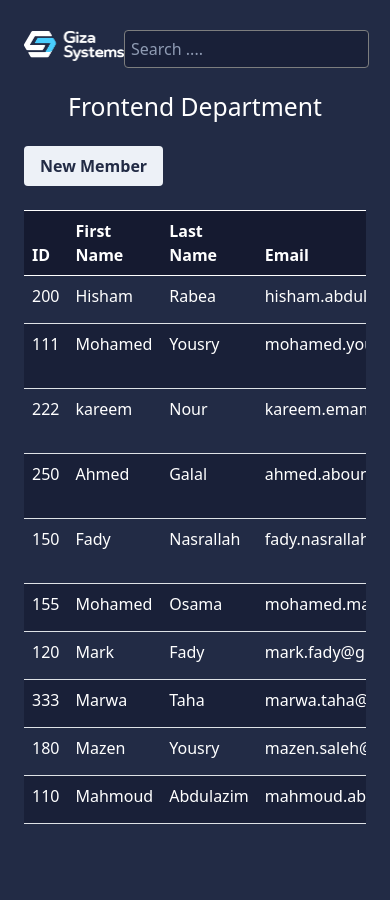
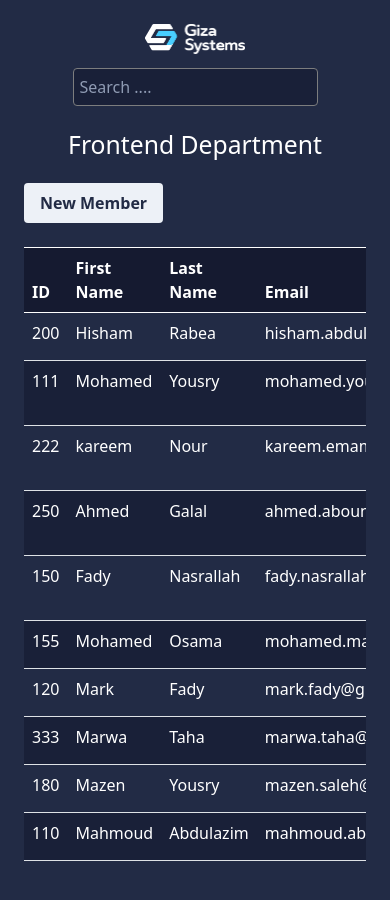
Before and after one commit to Hisham1907/Frontend-System, a React (Create React App) app: page / in a window 390 px wide. Before the commit the page ends 864 px from the top, so only its background shows below. Built offline with nearby package versions, Linux system fonts and the light colour scheme; data requests are answered from the project's data file.

Commit message:
fixing responsiveness

```diff
--- a/src/App.js
+++ b/src/App.js
@@ -58,9 +58,10 @@
 
   return (
     <div className="p-4">
-        <div className="col-12 d-flex justify-content-between align-items-center">
+        <div className="d-flex flex-column flex-md-row justify-content-between align-items-center">
         <Logo />
         <Input
+        className="mt-2 mt-md-0"
           placeholder="Search ...."
           onChange={(e) => handleSearch(e.target.value)}
           value={searchTerm}
```
